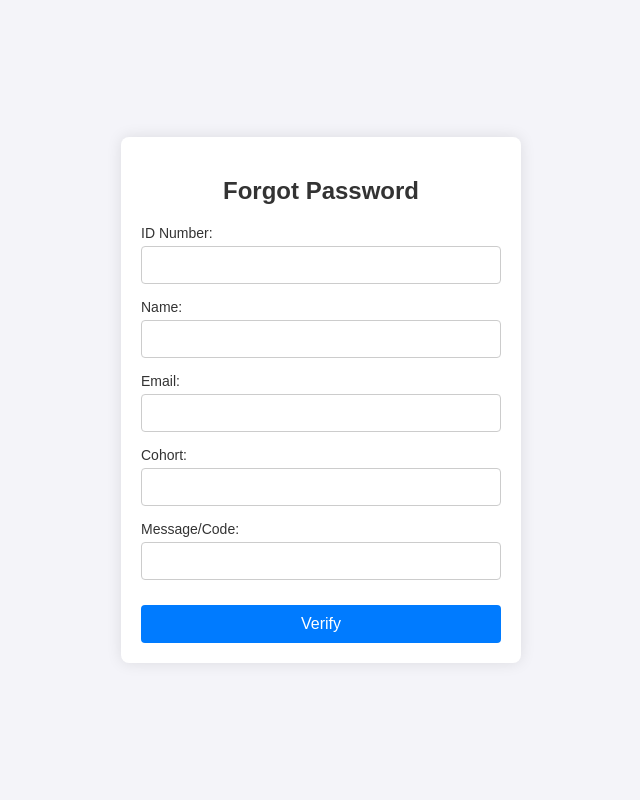
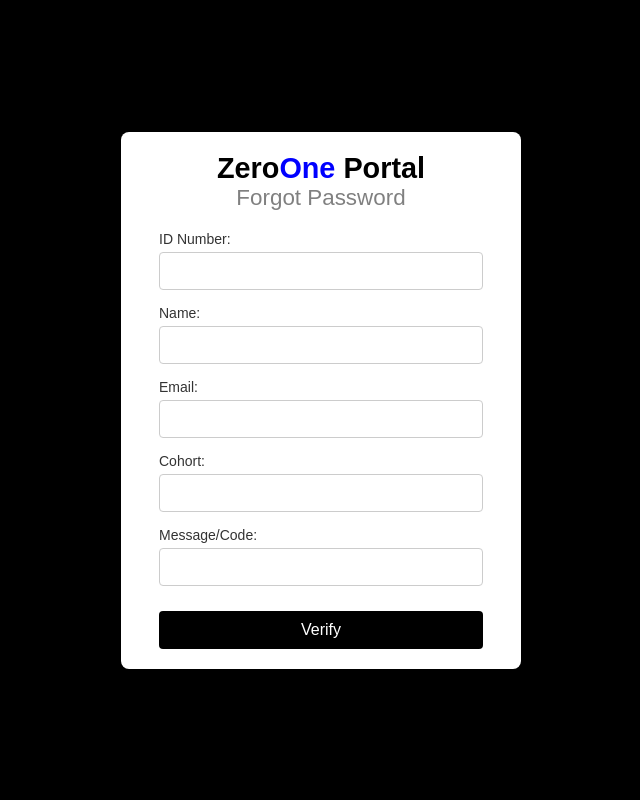
Before and after one commit to dinexh/Cero1PHP, a PHP site: page /App/pages/password/forgotpassword.php in a window 1280 px wide. Shown: the whole page, without its empty margins (319-959 px from the left). Run offline with PHP 8.4, Linux system fonts and the light colour scheme.

Commit message:
modifed back home css

```diff
--- a/my-app/pages/password/forgotpassword.css
+++ b/my-app/pages/password/forgotpassword.css
@@ -1,105 +1,139 @@
-/* General styling */
+* {
+    padding: 0;
+    margin: 0;
+    box-sizing: border-box;
+    font-family: "Poppins", sans-serif;
+}
+
+html {
+    font-size: 16px; /* Base font size for rem calculations */
+}
+
 body {
-    font-family: Arial, sans-serif;
-    background-color: #f4f4f9;
+    width: 100%;
+    min-height: 100vh;
+    background-color: black;
+    color: #333; /* Updated for better contrast */
     display: flex;
     justify-content: center;
     align-items: center;
-    height: 100vh;
-    margin: 0;
+    padding: 1.25rem; /* 20px */
 }
 
-/* Forgot password container */
 .forgot-container {
-    background-color: #fff;
-    border-radius: 8px;
-    box-shadow: 0px 0px 15px rgba(0, 0, 0, 0.1);
-    width: 400px;
-    padding: 20px;
+    background-color: white;
+    border-radius: 0.5rem; /* 8px */
+    box-shadow: rgba(0, 0, 0, 0.25) 0px 54px 55px, rgba(0, 0, 0, 0.12) 0px -12px 30px, rgba(0, 0, 0, 0.12) 0px 4px 6px, rgba(0, 0, 0, 0.17) 0px 12px 13px, rgba(0, 0, 0, 0.09) 0px -3px 5px;
+    width: 100%; /* Use full width for small screens */
+    max-width: 25rem; /* 400px */
+    padding: 1.25rem; /* 20px */
     box-sizing: border-box;
+    display: flex;
+    flex-direction: column;
+    align-items: center;
 }
 
 .forgot-container-in {
-    text-align: center;
+    width: 90%;
+    display: flex;
+    flex-direction: column;
+    justify-content: center;
+    align-items: center;
 }
 
-.forgot-container-heading {
-    margin-bottom: 20px;
+.forgot-container-heading h1 {
+    font-size: 1.8rem; /* 28px */
+    font-weight: 800;
+    color: black;
 }
 
-.heading-title {
-    font-size: 24px;
-    color: #333;
+.forgot-container-heading h1 span {
+    font-size: 1.8rem; /* 28px */
+    font-weight: 800;
+    color: blue;
+}
+
+.forgot-container-heading h2 {
+    width: 100%;
+    text-align: center;
+    font-size: 1.4rem; /* 22px */
+    font-weight: 400;
+    color: grey;
 }
 
 /* Form styles */
 .forgot-form {
-    margin-top: 20px;
+    margin-top: 1.25rem; /* 20px */
+    width: 100%; /* Full width for the form */
 }
 
 .form-group {
-    margin-bottom: 15px;
+    margin-bottom: 0.9375rem; /* 15px */
     text-align: left;
 }
 
 .form-label {
     display: block;
-    font-size: 14px;
+    font-size: 0.875rem; /* 14px */
     color: #333;
-    margin-bottom: 5px;
+    margin-bottom: 0.3125rem; /* 5px */
 }
 
 .form-input {
     width: 100%;
-    padding: 10px;
-    font-size: 14px;
-    border-radius: 4px;
+    padding: 0.625rem; /* 10px */
+    font-size: 0.875rem; /* 14px */
+    border-radius: 0.25rem; /* 4px */
     border: 1px solid #ccc;
     box-sizing: border-box;
+    transition: border-color 0.3s; /* Smooth transition */
 }
 
 .form-input:focus {
     outline: none;
-    border-color: #007bff;
+    border-color: black;
+    box-shadow: 0 0 0.3125rem rgba(0, 123, 255, 0.5); /* Subtle focus effect */
 }
 
 .form-button {
     width: 100%;
-    padding: 10px;
-    background-color: #007bff;
+    padding: 0.625rem; /* 10px */
+    background-color: black;
     border: none;
-    border-radius: 4px;
+    border-radius: 0.25rem; /* 4px */
     color: #fff;
-    font-size: 16px;
+    font-size: 1rem; /* 16px */
     cursor: pointer;
-    margin-top: 10px;
+    margin-top: 0.625rem; /* 10px */
+    transition: background-color 0.3s; /* Smooth transition */
 }
 
 .form-button:hover {
-    background-color: #0056b3;
+    background-color: grey;
+    color: black;
 }
 
 .error-message {
     color: #e74c3c;
-    font-size: 14px;
-    margin-bottom: 10px;
+    font-size: 0.875rem; /* 14px */
+    margin-bottom: 0.625rem; /* 10px */
 }
 
 .success-message {
     color: #27ae60;
-    font-size: 14px;
-    margin-bottom: 10px;
+    font-size: 0.875rem; /* 14px */
+    margin-bottom: 0.625rem; /* 10px */
 }
 
 /* Loader */
 .loader {
     display: none;
-    margin-top: 10px;
-    width: 30px;
-    height: 30px;
-    border: 4px solid #f3f3f3;
+    margin-top: 0.625rem; /* 10px */
+    width: 1.875rem; /* 30px */
+    height: 1.875rem; /* 30px */
+    border: 0.25rem solid #f3f3f3; /* 4px */
     border-radius: 50%;
-    border-top: 4px solid #007bff;
+    border-top: 0.25rem solid #007bff; /* 4px */
     animation: spin 1s linear infinite;
 }
 
--- a/my-app/pages/password/forgotpassword.php
+++ b/my-app/pages/password/forgotpassword.php
@@ -1,14 +1,10 @@
 <?php
-include_once(dirname(__DIR__, 2) . '/config.php'); // Include your database configuration
-header('Content-Type: text/html; charset=utf-8'); // Set content type
+include_once(dirname(__DIR__, 2) . '/config.php');
 require_once '../../config.php';
 
-// Initialize variables
 $id_number = $name = $mail = $cohort = $message_code = $new_password = $confirm_password = '';
-$step = 1; // Initial step
+$step = 1;
 $success = $error = '';
-
-// Handle form submission
 if ($_SERVER['REQUEST_METHOD'] === 'POST') {
     if (isset($_POST['verify_user'])) {
         // Step 1: User verification
@@ -91,7 +87,8 @@ if ($_SERVER['REQUEST_METHOD'] === 'POST') {
     <div class="forgot-container">
         <div class="forgot-container-in">
             <div class="forgot-container-heading">
-                <h2 class="heading-title">Forgot Password</h2>
+                <h1>Zero<span>One</span> Portal</h1>
+                <h2>Forgot Password</h2>
             </div>
             <div class="forgot-container-indication">
                 <?php if ($success): ?>
```
